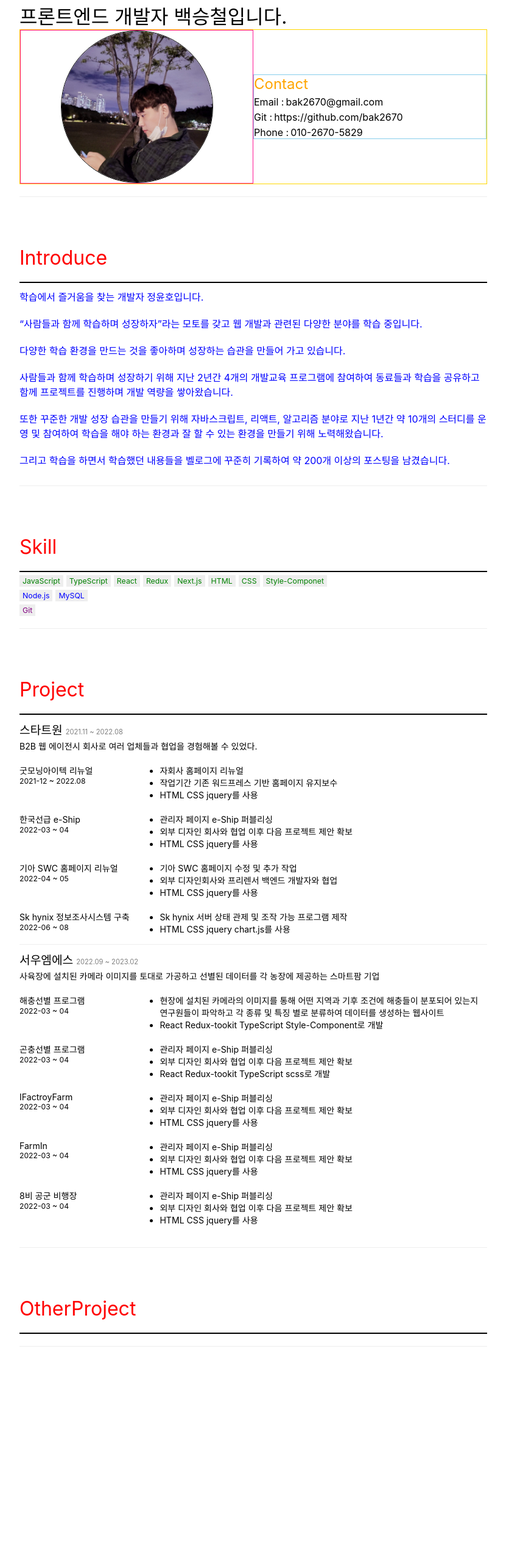
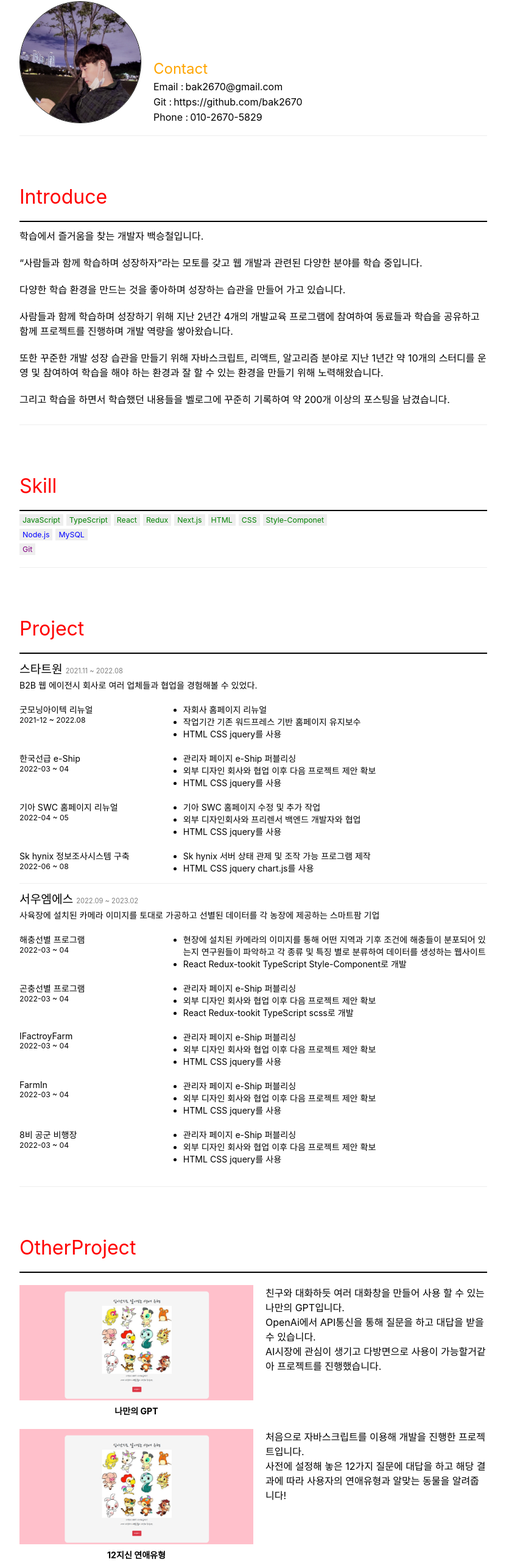
Before and after one commit to bak2670/newportfolio, a React (Create React App) app: page / in a window 1280 px wide. Shown: the part 78-2644 px from the top of the page at 61% size, without its empty margins (224-1055 px from the left). Before the commit the page ends 2286 px from the top, so only its background shows below. Built offline with nearby package versions, Linux system fonts and the light colour scheme.

Commit message:
1차 포폴 완성

```diff
--- a/src/App.tsx
+++ b/src/App.tsx
@@ -6,7 +6,7 @@ import Intro from "./component/Intro"
 import Career from "./component/Career"
 import Skill from "./component/Skill"
 import Project from "./component/Project"
-import OtherProject from "./component/OtherProject"
+import OtherExpress from "./component/OtherExpress"
 
 function App() {
   return (
@@ -16,7 +16,7 @@ function App() {
       {/* <Career/> */}
       <Skill/>
       <Project/>
-      <OtherProject/>
+      <OtherExpress/>
 
 
     </div>
--- a/src/component/Contact.tsx
+++ b/src/component/Contact.tsx
@@ -7,7 +7,7 @@ function Contact(){
     return(
       <Common.Section>
         <Concact.Greetings>
-            <p>프론트엔드 개발자 백승철입니다.</p>
+            {/* <p>커뮤니케이션이 원활한 개발자 백승철입니다.</p> */}
         </Concact.Greetings>
         <Concact.IntroContent>
           <Concact.IntroImage>
--- a/src/component/Intro.tsx
+++ b/src/component/Intro.tsx
@@ -5,7 +5,7 @@ function Intro(){
     return(
           <Common.Section>
             <p className='title'>Introduce</p>
-            <p className='text'>학습에서 즐거움을 찾는 개발자 정윤호입니다.<br/><br/>
+            <p className='text'>학습에서 즐거움을 찾는 개발자 백승철입니다.<br/><br/>
               “사람들과 함께 학습하며 성장하자”라는 모토를 갖고 웹 개발과 관련된 다양한 분야를 학습 중입니다. <br/><br/>
               다양한 학습 환경을 만드는 것을 좋아하며 성장하는 습관을 만들어 가고 있습니다.<br/><br/>
               사람들과 함께 학습하며 성장하기 위해 지난 2년간 4개의 개발교육 프로그램에 참여하여 동료들과 학습을 공유하고 함께 프로젝트를 진행하며 개발 역량을 쌓아왔습니다.<br/><br/>
--- /dev/null
+++ b/src/component/OtherExpress.tsx
@@ -0,0 +1,62 @@
+import * as Common from "../style/Common"
+import * as Other from "../style/OtherExpress"
+import animal from "../Image/animal.png"
+import tour from "../Image/tour.png"
+import logo from './logo.svg';
+
+
+function OtherExpress(){
+
+    return(
+        <Common.Section>
+            <p className='title'>OtherProject</p>
+
+            <Other.OtherExpressItem>
+            <Other.ItemName>
+                <a href="https://silly-raman-a73389.netlify.app"><img src={animal} alt="dd"/></a>
+                <p>나만의 GPT</p>
+
+            </Other.ItemName>
+            <Other.ItemContent>
+                <p>
+                    친구와 대화하듯 여러 대화창을 만들어 사용 할 수 있는 나만의 GPT입니다.<br></br>
+                    OpenAi에서 API통신을 통해 질문을 하고 대답을 받을 수 있습니다.<br/>
+                    AI시장에 관심이 생기고 다방면으로 사용이 가능할거같아 프로젝트를 진행했습니다.
+                </p>
+            </Other.ItemContent>
+        </Other.OtherExpressItem>
+
+        <Other.OtherExpressItem>
+            <Other.ItemName>
+                <a href="https://silly-raman-a73389.netlify.app"><img src={animal} alt="dd"/></a>
+                <p>12지신 연애유형</p>
+
+            </Other.ItemName>
+            <Other.ItemContent>
+                <p>
+                처음으로 자바스크립트를 이용해 개발을 진행한 프로젝트입니다.<br></br>
+사전에 설정해 놓은 12가지 질문에 대답을 하고 해당 결과에 따라 사용자의 연애유형과 알맞는 동물을 알려줍니다!
+                </p>
+            </Other.ItemContent>
+        </Other.OtherExpressItem>
+
+        <Other.OtherExpressItem>
+            <Other.ItemName>
+                <a href="https://beackanimaldatingtype.netlify.app/"><img src={tour} alt="dd"/></a>
+                <p>투어리스트</p>
+
+            </Other.ItemName>
+            <Other.ItemContent>
+                <p>
+                    국비과정 시절 처음 HTML CSS 수업 후 첫 과제로 반응형 클론코딩을 진행했던 웹 사이트입니다.<br/>
+                    이 프로젝트를 진행하며 반응형 웹사이트가 어떻게 만들어지는지를 알게 됐고 원하는 대로 그려지는 UI를 보며 처음으로 개발 쪽에 흥미를 가질 수 있게 만들어준 프로젝트입니다.
+
+                </p>
+            </Other.ItemContent>
+        </Other.OtherExpressItem>
+
+        </Common.Section>
+    )
+}
+
+export default OtherExpress
--- a/src/component/OtherProject.tsx
+++ /dev/null
@@ -1,16 +0,0 @@
-import * as Common from "../style/Common"
-
-
-
-
-function OtherProject(){
-
-    return(
-        <Common.Section>
-        <p className='title'>OtherProject</p>
-
-        </Common.Section>
-    )
-}
-
-export default OtherProject
--- a/src/style/Common.ts
+++ b/src/style/Common.ts
@@ -5,12 +5,14 @@ export const Section = styled.div`
     margin-bottom: 10px;
     padding: 20px 0px;
 
-    width: 50%;
+    width: 60%;
     margin: 0 auto;
     padding-top: 80px;
 
-    @media all and (min-width:768px) {
-    min-width: 768px;
+    @media all and (max-width:768px) {
+    /* min-width: 768px; */
+    width: 80%;
+
 
 }
 
@@ -24,7 +26,6 @@ export const Section = styled.div`
 
 }
 & .text{
-    color: blue;
     font-size: 1em;
     padding: 10px 0px;
 }
--- a/src/style/Express.ts
+++ b/src/style/Express.ts
@@ -52,4 +52,5 @@ export const ExpressName = styled.div`
 export const ExpressContent = styled.div`
     width: 70%;
     font-size: 0.88em;
+    padding-left: 5%;
 `
--- /dev/null
+++ b/src/style/OtherExpress.ts
@@ -0,0 +1,28 @@
+import styled from 'styled-components';
+
+export const OtherExpressItem = styled.div`
+    width: 100%;
+    display: flex;
+    align-items: flex-start;
+    justify-content: flex-start;
+    margin-top: 20px;
+`
+
+export const ItemName = styled.div`
+    width: 50%;
+    & img{
+        width: 100%;
+    }
+    & p{
+        font-size: 0.88em;
+        text-align: center;
+        margin-top: 3px;
+        font-weight:bold;
+    }
+`
+
+export const ItemContent = styled.div`
+    width: 50%;
+    padding-left: 20px;
+
+`
--- a/src/style/Sintro.ts
+++ b/src/style/Sintro.ts
@@ -12,26 +12,25 @@ import styled from 'styled-components';
 // `
 
 export const Greetings = styled.div`
-    font-size: 2em;
+    font-size: 0.88em;
 `
 
 export const IntroContent = styled.div`
     width: 100%;
     display: flex;
-    align-items: center;
-    justify-content: center;
-    border:1px solid gold;
+    align-items: flex-end;
+    justify-content: flex-start;
+    /* border:1px solid gold; */
 `
 
 export const IntroImage = styled.div`
-    width: 50%;
-    border:1px solid deeppink;
+    /* border:1px solid deeppink; */
     display: flex;
-    align-items: center;
-    justify-content: center;
+    align-items: flex-start;
+    justify-content: flex-start;
     & img{
-        width: 250px;
-        height: 250px;
+        width: 200px;
+        height: 200px;
         border-radius: 70%;
         border:1px solid black;
         object-fit: cover;
@@ -42,7 +41,8 @@ export const IntroImage = styled.div`
 
 export const Contact = styled.div`
     width: 50%;
-    border:1px solid skyblue;
+    /* border:1px solid skyblue; */
+    margin-left: 20px;
 `
 
 export const ContactTitle = styled.div`
```
Also changed, not shown: src/Image/animal.png (added), src/data.json (indentation only), 1 other file (tests, documents, lock files or other folders).
